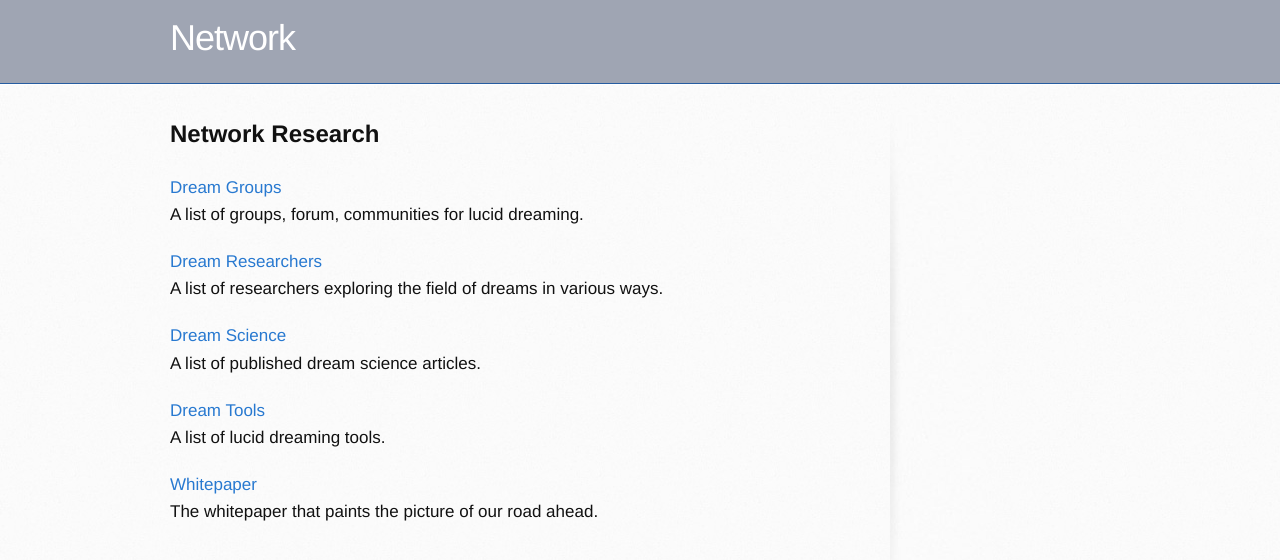
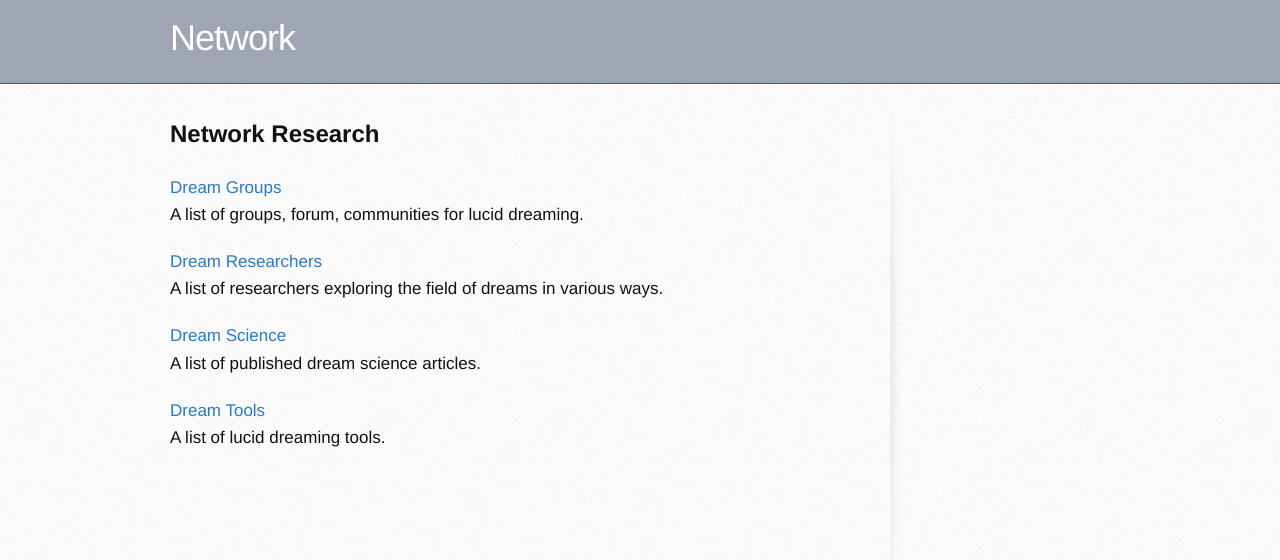
Before and after one commit to networkf/network.github.io, a Jekyll site: the page built from research.md, in a window 1280 px wide. Shown: the top 560 px of the page. Built offline with Jekyll 4.4.1, drawn with Linux system fonts in a browser that asks for light colours; some web fonts are replaced; our own code applies the rules of GitHub Pages for plain Markdown files; the repository's description, which GitHub fills in, is left out.

Commit message:
Update research.md

```diff
--- a/research.md
+++ b/research.md
@@ -22,7 +22,3 @@ A list of published dream science articles.
 <a href="https://research.network.foundation/dreamtools">Dream Tools</a>
 <br>
 A list of lucid dreaming tools.
-
-<a href="https://network.foundation/network.pdf">Whitepaper</a>
-<br>
-The whitepaper that paints the picture of our road ahead.
```
